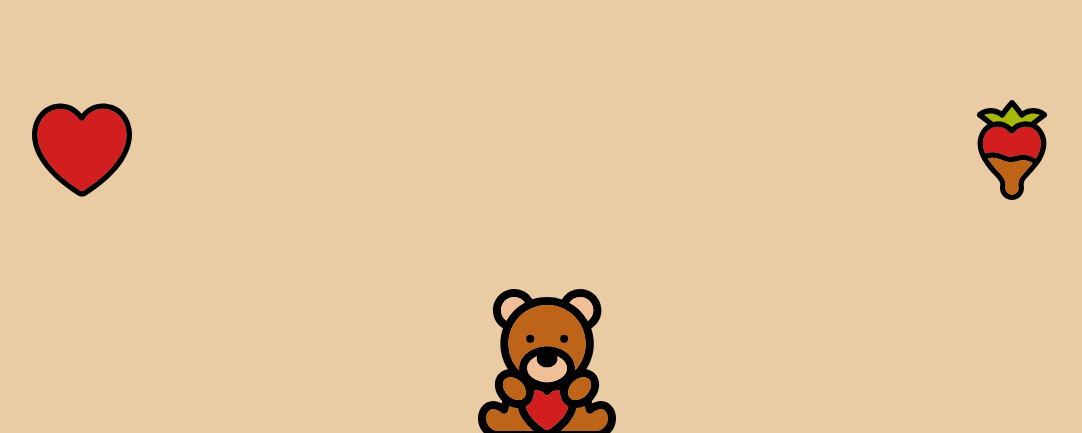
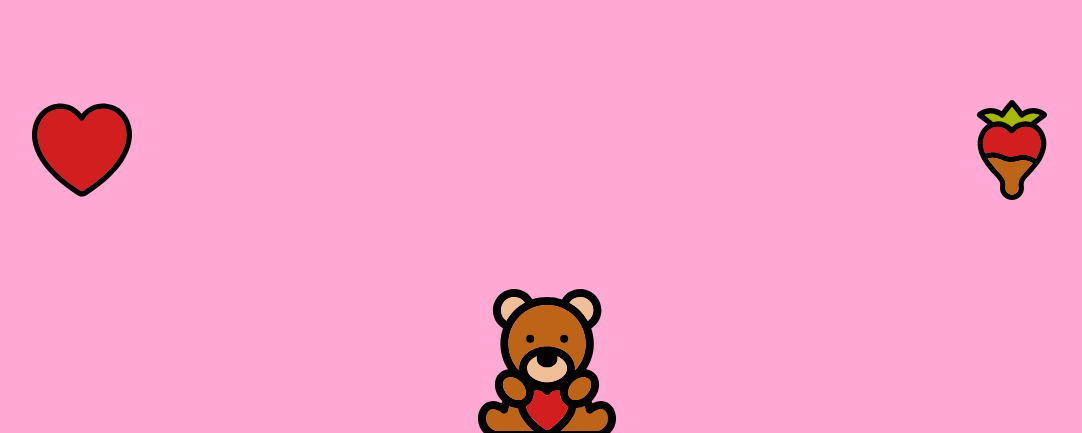
Before and after one commit to nkassabian/for-my-love, a plain HTML site: page index.html in a window 1280 px wide. Shown: the top 433 px of the page, without its empty margins (93-1175 px from the left). Drawn offline with Linux system fonts and the light colour scheme.

Commit message:
Update style.css

```diff
--- a/style.css
+++ b/style.css
@@ -8,7 +8,7 @@
 .main-container{
   height: 100vh;
   width: 100vw;
-  background: #E9CCA4;
+  background: #ffa9d4;
   display: flex;
   justify-content: center;
   align-items: center;
```
